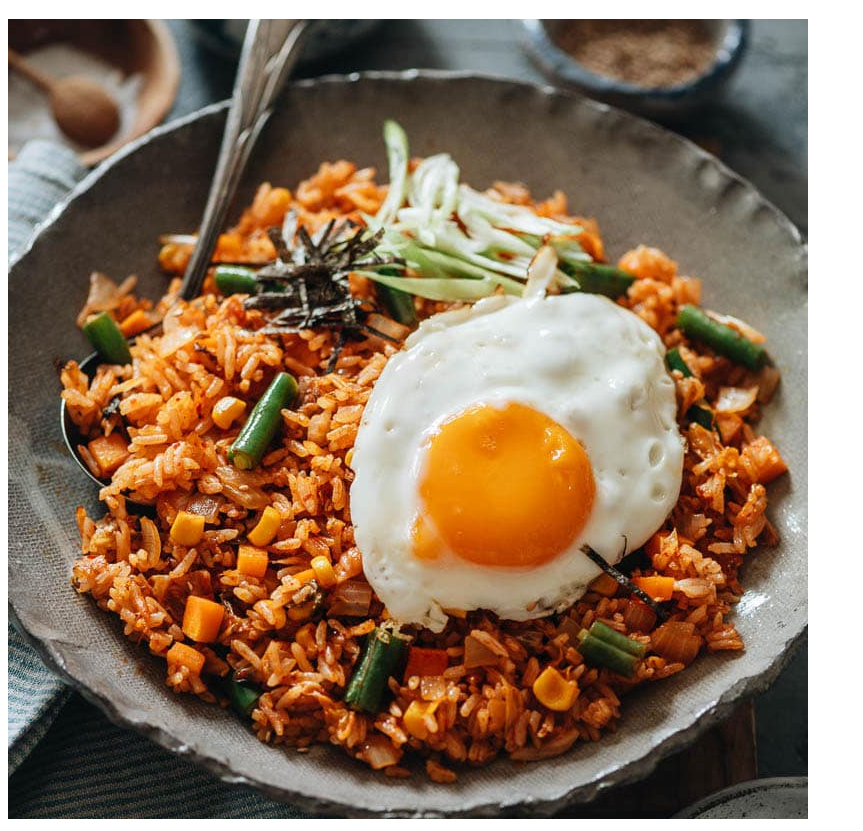
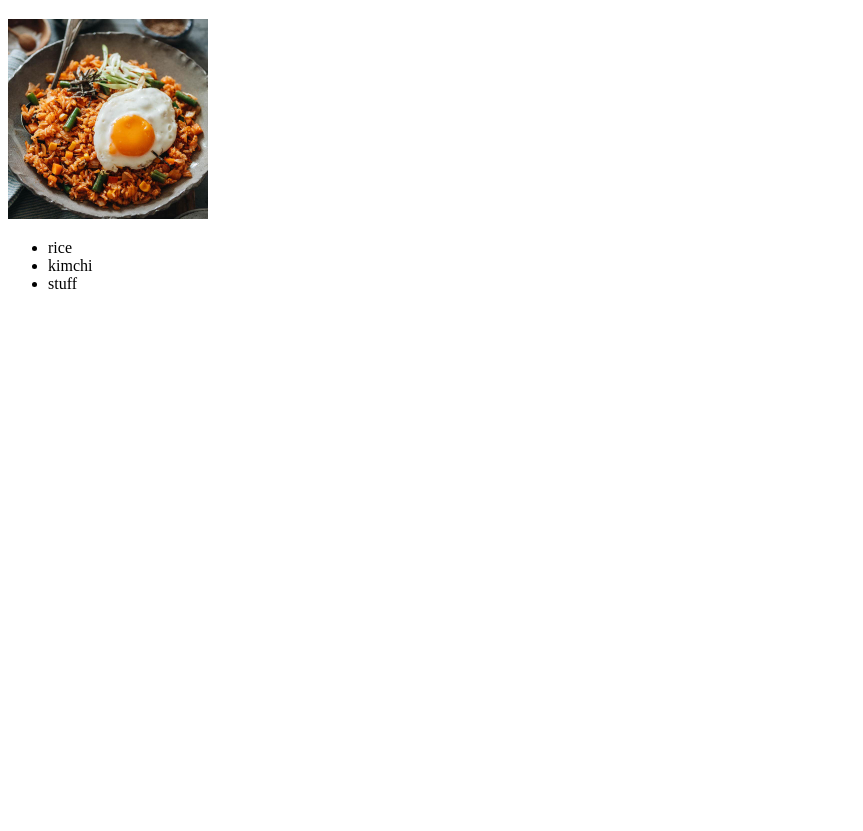
Before and after one commit to min0k/odin-recipes, a plain HTML site: page pages/recipes/kimchi_fried_rice.html in a window 1280 px wide. Shown: the part 61-892 px from the top of the page, without its empty margins (0-863 px from the left). After the commit the page ends 800 px from the top, so only its background shows below. Drawn offline with Linux system fonts and the light colour scheme.

Commit message:
Add list of ingredients

```diff
--- a/pages/recipes/kimchi_fried_rice.html
+++ b/pages/recipes/kimchi_fried_rice.html
@@ -7,6 +7,11 @@
     </head>
     <body>
         <h1>Kimchi Fried Rice</h1>
-        <img src="/img/kimchi_fried_rice.jpg">
+        <img src="/img/kimchi_fried_rice.jpg" alt="photo of kimchi fried rice" width="200" height="200">
+        <ul>
+            <li>rice</li>
+            <li>kimchi</li>
+            <li>stuff</li>
+        </ul>
     </body>
 </html>
```
Also changed, not shown: index.html (+1 -1 lines), 2 other files.
